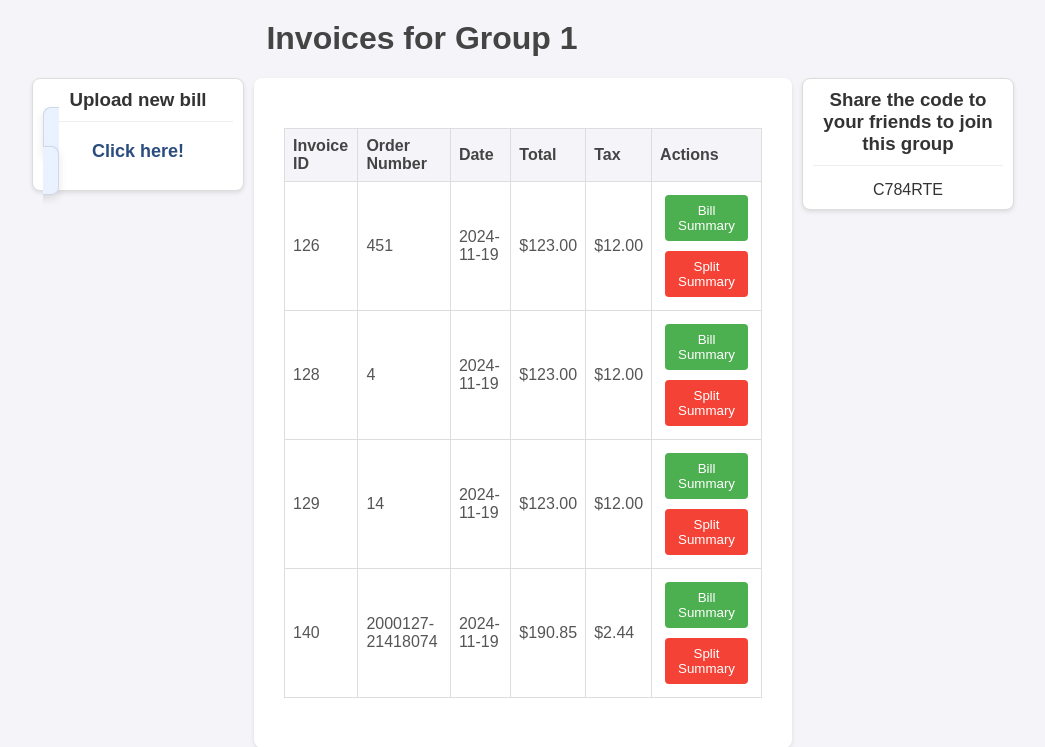
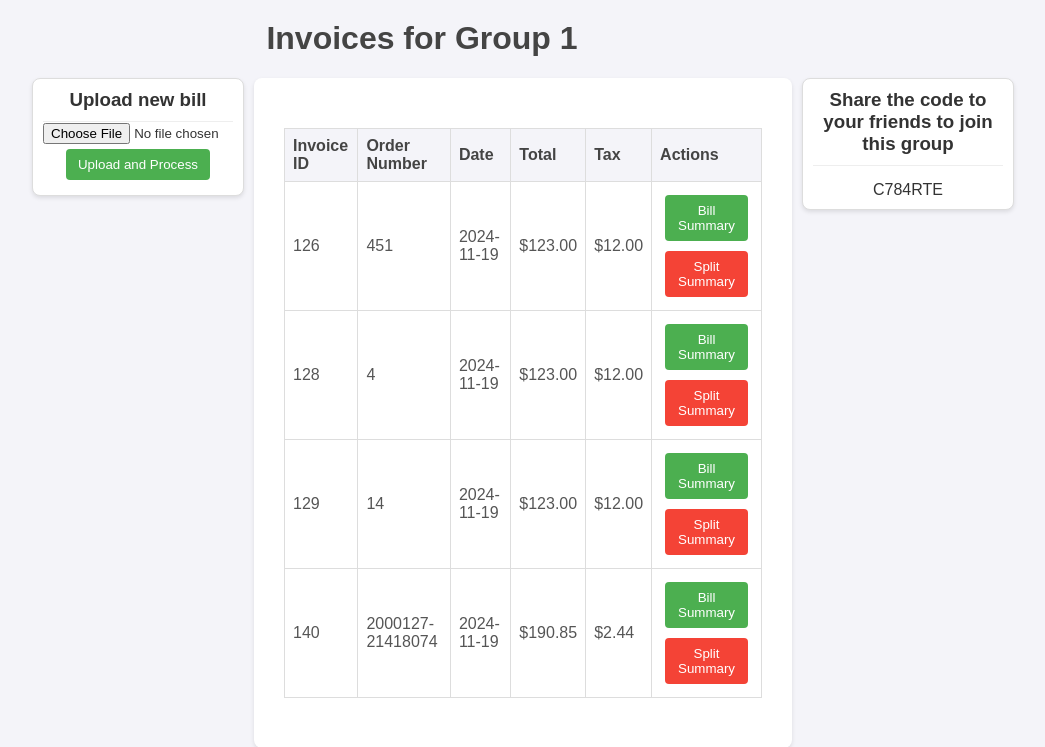
Before and after one commit to thangarajarvind/FairShare, a Flask app: page /group/1/invoices in a window 1280 px wide. Shown: the top 747 px of the page, without its empty margins (218-1263 px from the left). Run offline with Flask 3, Linux system fonts and the light colour scheme; a user stored in the database is signed in; data comes from the database, SQL or seed files in the repository.

Commit message:
Dynamic changes

```diff
--- a/flask_app/app.py
+++ b/flask_app/app.py
@@ -128,27 +128,19 @@ def split():
     if not user_id:
         return redirect(url_for('login'))
 
-    #Fetch the invoices and invoice details relevant to the logged-in user
-    # mycursor.execute("""
-    #     SELECT * FROM InvoiceDetails
-    #     WHERE InvoiceID IN (
-    #         SELECT InvoiceID FROM user_groups WHERE user_id = %s
-    #     )
-    # """, (user_id,))
+    invoice_id = request.args.get('invoice_id', type=int)
 
-    mycursor.execute("Select * from InvoiceDetails where InvoiceID='140'")
+    # Execute the query using the dynamic invoice_id
+    mycursor.execute("SELECT * FROM InvoiceDetails where InvoiceID = %s", (invoice_id,))
     data = mycursor.fetchall()
 
-    # mycursor.execute("""
-    #     SELECT * FROM Invoice
-    #     WHERE InvoiceID IN (
-    #         SELECT InvoiceID FROM user_groups WHERE user_id = %s
-    #     )
-    # """, (user_id,))
-    mycursor.execute("Select * from Invoice where InvoiceID='140'")
+    mycursor.execute("SELECT * FROM Invoice where InvoiceID = %s", (invoice_id,))
     meta_data = mycursor.fetchall()
 
-    mycursor.execute("SELECT user_id FROM user_groups where group_id='2'")
+    mycursor.execute("SELECT group_id FROM Invoice where InvoiceID = %s", (invoice_id,))
+    group_id = mycursor.fetchall()
+
+    mycursor.execute("SELECT user_id FROM user_groups where group_id= %s", (group_id[0][0],))
     user_id_list = mycursor.fetchall()
 
     user_name_list = []
@@ -191,10 +183,10 @@ def process_pdf():
 
     os.rename(file_path, new_name)
     try:
-        test1_script_path = "../test1.py"
+        pdfProcess_script_path = "../pdfProcess.py"
         # Execute the script using subprocess
         result = subprocess.run(
-            ["python", test1_script_path],  # Command to execute the external script
+            ["python", pdfProcess_script_path],  # Command to execute the external script
             text=True,  # Return output as string
             capture_output=True  # Capture stdout and stderr
         )
@@ -204,7 +196,8 @@ def process_pdf():
 
         if result.returncode == 0:
             invoice_id = result.stdout.strip()  # Assume the script prints the InvoiceID
-            return redirect(url_for('invoice_details', invoice_id=invoice_id))
+
+            return redirect(url_for('split', invoice_id=invoice_id,))
 
         else:
             return f"Script Error:\n{result.stderr}", 500
@@ -382,32 +375,6 @@ def group_invoices(group_id):
         print("Error in group_invoices:", str(e))
         print("Traceback:", traceback.format_exc())
         return "An error occurred loading the invoices", 500
-
-
-
-# @app.route('/invoice/<int:invoice_id>/details')
-# def invoice_details(invoice_id):
-#     if 'user_id' not in session:
-#         return redirect(url_for('login'))  # Redirect to login if not authenticated
-
-#     try:
-#         # Fetch details from InvoiceDetails table for the given InvoiceID
-#         query = """
-#         SELECT DetailID, ItemName, Quantity, Price
-#         FROM InvoiceDetails
-#         WHERE InvoiceID = %s
-#         """
-#         mycursor = mydb.cursor(dictionary=True)
-#         mycursor.execute(query, (invoice_id,))
-#         details = mycursor.fetchall()
-#         mycursor.close()
-
-#         return render_template('invoice_details.html', details=details, invoice_id=invoice_id)
-#     except Exception as e:
-#         print("Error in invoice_details:", str(e))
-#         print("Traceback:", traceback.format_exc())
-#         return "An error occurred loading the invoice details", 500
-
 #new
 
 @app.route('/invoice-details/<int:invoice_id>', methods=['GET'])
@@ -428,7 +395,7 @@ def invoice_details(invoice_id):
         mycursor.close()
 
         # Render the details on a new page
-        return render_template('invoice_details.html', invoice_details=invoice_details, invoice_id=invoice_id)
+        return render_template('invoice_details.html', invoice_details=invoice_details, invoice_id=invoice_id,)
     except Exception as e:
         print("Error fetching invoice details:", str(e))
         return "An error occurred while fetching invoice details.", 500
@@ -505,53 +472,6 @@ def confirm_splits():
             'success': False,
             'error': str(e)
         }), 500
-
-# @app.route('/split-summary/<int:invoice_id>', methods=['GET'])
-# def split_summary(invoice_id):
-#     user_id = session.get('user_id')
-#     if not user_id:
-#         return redirect(url_for('login'))  # Redirect to login if not authenticated
-
-#     try:
-#         # Fetch invoice details for the specific InvoiceID
-#         mycursor.execute("""
-#             SELECT id.DetailID, id.ItemName, id.Quantity, id.Price, us.user_id, us.split_amount
-#             FROM InvoiceDetails id
-#             JOIN user_item_splits us ON id.DetailID = us.DetailID
-#             WHERE id.InvoiceID = %s
-#         """, (invoice_id,))
-#         data = mycursor.fetchall()
-
-#         # Organize data by username
-#         result = {}
-#         for row in data:
-#             detail_id, item_name, quantity, price, user_id, split_amount = row
-#             original_price = price * quantity
-#             total_shares = sum(1 for r in data if r[0] == detail_id)  # Total number of shares
-#             user_share = split_amount * total_shares
-
-#             # Get the username for this user_id
-#             mycursor.execute("SELECT username FROM users WHERE user_id = %s", (user_id,))
-#             username = mycursor.fetchone()[0]
-
-#             if username not in result:
-#                 result[username] = []
-
-#             result[username].append({
-#                 'ItemName': item_name,
-#                 'Quantity': quantity,
-#                 'OriginalPrice': original_price,
-#                 'Shares': total_shares,
-#                 'YourShare': user_share
-#             })
-
-#         return render_template('split_summary.html', result=result)
-
-#     except Exception as e:
-#         print("Error in split-summary:", str(e))
-#         return "An error occurred", 500
-
-#new
 
 @app.route('/split-summary/<int:invoice_id>')
 def split_summary(invoice_id):
@@ -671,11 +591,6 @@ def create_group():
     return render_template('create_group.html')
 
 
-# @app.route('/group_invoices/<int:group_id>')
-# def group_invoices(group_id):
-#     # Logic for displaying group invoices, replace with actual logic
-#     return f"Displaying invoices for group ID: {group_id}"
-
 @app.route('/group_invoices/<int:group_id>')
 def group_invoices_page(group_id):
     # Your existing logic here
--- a/flask_app/templates/index.html
+++ b/flask_app/templates/index.html
@@ -34,10 +34,10 @@
                         <li class="nav-item"><a class="nav-link js-scroll-trigger" href="#features">Features</a></li>
                         <li class="nav-item"><a class="nav-link js-scroll-trigger" href="#team">Team</a></li>
                         <li class="nav-item"><a class="nav-link js-scroll-trigger" href="#contact">Contact</a></li>
-                        <li class="nav-item dropdown"><a class="nav-link dropdown-toggle" href="#" id="navbarDropdown" role="button" data-toggle="dropdown" aria-haspopup="true" aria-expanded="false">Login</a>
+                        <li class="nav-item dropdown"><a class="nav-link dropdown-toggle" href="#" id="navbarDropdown" role="button" data-toggle="dropdown" aria-haspopup="true" aria-expanded="false">Account</a>
                             <div class="dropdown-menu" aria-labelledby="navbarDropdown">
-                              <a class="dropdown-item" href="../login/html/index.html">Merchant</a>
-                              <a class="dropdown-item" href="../login/html/cindex.html">Customer</a>
+                              <a class="dropdown-item" href="login">Login</a>
+                              <a class="dropdown-item" href="register">Register</a>
                             </div>
                           </li>
                     </ul>
--- a/flask_app/templates/invoices.html
+++ b/flask_app/templates/invoices.html
@@ -163,13 +163,12 @@
     <h1>Invoices for Group {{ group_id }}</h1>
     <div class="page-container">
         <div class="side-container">
-            <div class="user-summary-box">
+            <div class="user-summary-box" style="text-align: center;">
                 <h3>Upload new bill</h3>
-                <div class="group-list">
-                    <a href="/create_group" class="group-card">
-                        <h2>Click here!</h2>
-                    </a>
-                </div>
+                <form action="/process-pdf" method="post" enctype="multipart/form-data">
+                    <input type="file" name="pdf_file" accept="application/pdf" required>
+                    <button class="btn" type="submit">Upload and Process</button>
+                </form>
             </div>
         </div>
         <!-- Main content -->
--- a/test1.py
+++ b/pdfProcess.py
@@ -98,7 +98,7 @@ receipt_date = meta_data["Date"]
 order_number = meta_data["Order_Number"]
 tax = totals_data["Tax"]
 Total = totals_data["Total"]
-
+group_id = 2
 mydb = mysql.connector.connect(
   host="localhost",
   user="root",
@@ -119,8 +119,8 @@ mycursor.execute(sql, (order_number,))
 existing_count = mycursor.fetchone()[0]
 
 if existing_count == 0:  # If the OrderNumber doesn't exist, insert it
-    sql = "INSERT INTO Invoice (OrderNumber, Date, Total, Tax) VALUES (%s, %s, %s, %s)"
-    val = (order_number, receipt_date, Total, tax)
+    sql = "INSERT INTO Invoice (OrderNumber, Date, Total, Tax, group_id) VALUES (%s, %s, %s, %s, %s)"
+    val = (order_number, receipt_date, Total, tax, group_id)
     mycursor.execute(sql, val)
 
     # Get the InvoiceID after insertion
```
Also changed, not shown: flask_app/static/index_logo.png, 2 other files.
